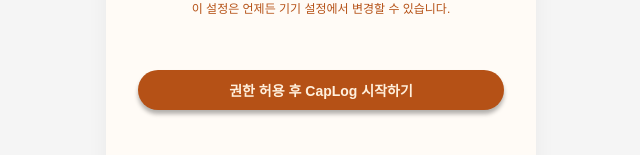
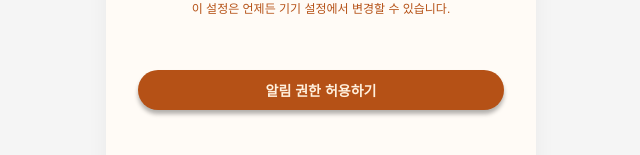
Before and after one commit to INU-CapLog/caplog-web-frontend, a React (Vite) app: page /check-noti-auth in a window 1280 px wide. Shown: the part 567-722 px from the top of the page, without its empty margins (319-959 px from the left). Built offline with nearby package versions, Linux system fonts and the light colour scheme; no server answers.

Commit message:
Fix: 로그인 API 수정 및 웹용 수정사항 반영

```diff
--- a/src/api/axios.js
+++ b/src/api/axios.js
@@ -17,7 +17,7 @@
 
 // 요청 인터셉터
 api.interceptors.request.use((config) => {
-  const token = localStorage.getItem('accessToken');
+  const token = localStorage.getItem('token');
   if (token) config.headers.Authorization = `Bearer ${token}`;
   return config;
 });
@@ -27,10 +27,7 @@
   (response) => response,
   (error) => {
     // 401: 토큰 만료 또는 무효
-    if (
-      error.response?.status === 401 &&
-      window.location.pathname !== '/login'
-    ) {
+    if (error.response?.status === 401 && window.location.pathname !== '/login') {
       alert('로그인이 필요하거나 세션이 만료되었습니다. 다시 로그인해주세요.');
       // 로그인 페이지로 리다이렉트
       window.location.href = '/login';
--- a/src/pages/CheckNotiAuth.jsx
+++ b/src/pages/CheckNotiAuth.jsx
@@ -1,34 +1,32 @@
 import * as S from './CheckAuth.styles';
-import { useNavigate } from 'react-router-dom';
+import { useNavigate, useLocation } from 'react-router-dom';
 import { putNotiAuth } from '../api/auth';
 
 export default function CheckNotiAuth() {
   const navigate = useNavigate();
+  const location = useLocation();
+
+  // 마이페이지에서 왔는지 확인
+  const isFromMyPage = location.state?.fromMyPage;
 
   /** 알림 권한 허용 여부 전송 API 함수 */
   const handleNotiAuth = async () => {
     try {
-      let isApproved = false;
-
-      if ('Notification' in window) {
-        const permission =
-          Notification.permission === 'default' ? await Notification.requestPermission() : Notification.permission;
-        isApproved = permission === 'granted';
+      await putNotiAuth(true);
+    } catch (error) {
+      console.log('웹 환경 알림 API 에러 (시연을 위해 무시됨):', error);
+    } finally {
+      if (isFromMyPage) {
+        navigate(-1);
+      } else {
+        navigate('/home');
       }
-
-      await putNotiAuth(isApproved);
-      navigate('/home');
-    } catch (error) {
-      console.error('알림 권한 설정 오류:', error);
-      alert('알림 설정 중 문제가 발생했습니다. 다시 시도해주세요.');
-      navigate('/home');
     }
   };
 
   return (
     <S.Container>
       <h2 style={{ color: '#7C2D12', margin: '0' }}>알림 권한 안내</h2>
-
       <S.ContentWrapper>
         <S.SectionTitle>알림 접근 권한</S.SectionTitle>
         <S.Description>
@@ -56,8 +54,7 @@
           이 설정은 언제든 기기 설정에서 변경할 수 있습니다.
         </S.Description>
       </S.ContentWrapper>
-
-      <S.StartButton onClick={handleNotiAuth}>권한 허용 후 CapLog 시작하기</S.StartButton>
+      <S.StartButton onClick={handleNotiAuth}>{isFromMyPage ? '돌아가기' : '알림 권한 허용하기'}</S.StartButton>{' '}
     </S.Container>
   );
 }
--- a/src/pages/CheckPhotoAuth.jsx
+++ b/src/pages/CheckPhotoAuth.jsx
@@ -12,21 +12,10 @@
   /** 사진 권한 허용 여부 전송 API 함수 */
   const handlePhotoAuth = async () => {
     try {
-      const data = await putPhotoAuth(true);
-
-      if (data.isSuccess) {
-        if (isFromMyPage) {
-          navigate(-1);
-        } else {
-          navigate('/check-noti-auth');
-        }
-      } else {
-        alert(data.message || '권한 설정 처리 중 문제가 발생했습니다.');
-      }
+      await putPhotoAuth(true);
     } catch (error) {
-      console.error('권한 설정 오류:', error);
-      alert('처리 중 문제가 발생했습니다.');
-
+      console.log('웹 환경 권한 API 에러 (시연을 위해 무시됨):', error);
+    } finally {
       if (isFromMyPage) {
         navigate(-1);
       } else {
--- a/src/pages/Login.jsx
+++ b/src/pages/Login.jsx
@@ -26,14 +26,11 @@
 
       if (data.isSuccess) {
         // 토큰 저장
-        const token = data.result?.accessToken;
-        if (token) localStorage.setItem('accessToken', token);
+        const token = data.result?.token;
+        if (token) localStorage.setItem('token', token);
 
         try {
-          const [photoAuthData, notiAuthData] = await Promise.all([
-            checkPhotoAuth(),
-            checkNotiAuth(),
-          ]);
+          const [photoAuthData, notiAuthData] = await Promise.all([checkPhotoAuth(), checkNotiAuth()]);
           const isPhotoApproved = photoAuthData.result?.isApproved;
           const isNotiApproved = notiAuthData.result?.isApproved;
 
@@ -51,9 +48,7 @@
         setErrorMessage(data.message);
       }
     } catch (error) {
-      const errorMsg =
-        error.response?.data?.message ||
-        '서버와 통신할 수 없습니다. 다시 시도해주세요.';
+      const errorMsg = error.response?.data?.message || '서버와 통신할 수 없습니다. 다시 시도해주세요.';
       setErrorMessage(errorMsg);
     }
   };
```
